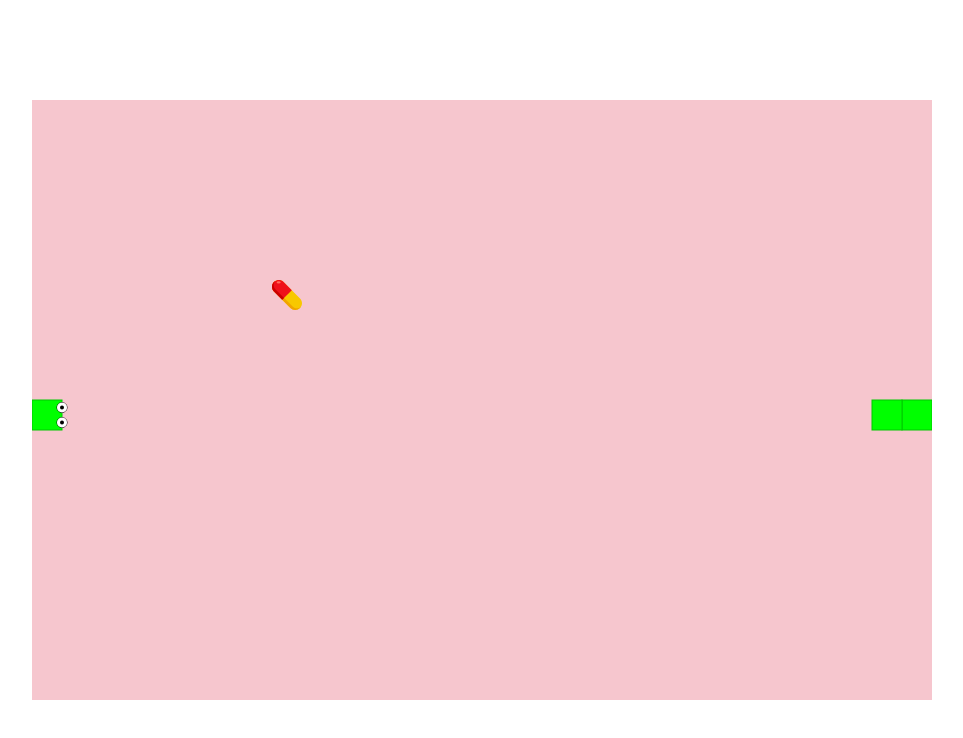
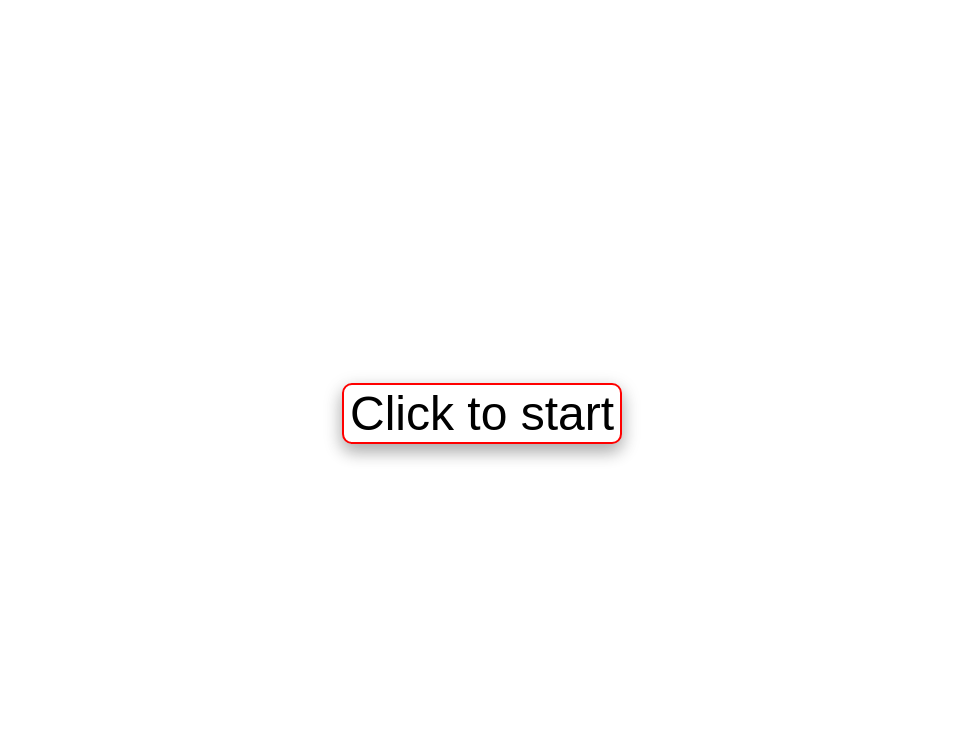
Before and after one commit to kgalushchak/evo-ts-bootcamp, a React (Create React App) app in the folder course-project/: page / in a window 1280 px wide. Shown: the top 738 px of the page, without its empty margins (158-1121 px from the left). Built offline with nearby package versions, Linux system fonts and the light colour scheme.

Commit message:
Implement "click to start" functionality and some minor refactoring

```diff
--- a/course-project/src/App.css
+++ b/course-project/src/App.css
@@ -13,13 +13,21 @@ canvas {
   right: 0;
 }
 
-#game-status {
-  font-size: 5em;
+#game-status-container {
+  display: flex;
+  align-items: center;
+  justify-content: center;
+  height: 100vh;
+}
+
+#game-status p {
+  margin: 1px;
+}
+
+#status-text {
+  font-size: 5rem;
   font-weight: bolder;
   color: red;
-  height: 100vh;
-  line-height: 100vh;
-  text-align: center;
   animation: gameOverKeyFrames 4s infinite;
 }
 
@@ -34,3 +42,19 @@ canvas {
     color: red;
   }
 }
+
+#start-btn {
+  font-size: 5rem;
+}
+
+button {
+  font-size: 3rem;
+  border-radius: 10px;
+  border: 2px solid red;
+  background-color: white;
+  box-shadow: 0 8px 16px 0 rgba(0,0,0,0.2), 0 6px 20px 0 rgba(0,0,0,0.19);
+}
+
+button:hover {
+  box-shadow: 0 12px 16px 0 rgba(0,0,0,0.3), 0 17px 50px 0 rgba(0,0,0,0.19);
+}
--- a/course-project/src/App.tsx
+++ b/course-project/src/App.tsx
@@ -1,13 +1,13 @@
 import React from 'react';
 import './App.css';
-import Canvas from './Canvas';
+import Canvas from './components/Canvas';
 import {useStore} from './GameStore';
 import {useEventListener} from './utils/hooks';
 import {Directions, Keys} from './Keys';
 import {observer} from 'mobx-react-lite';
 
 const App = observer(() => {
-  const store = useStore('Game');
+  const {draw, HEIGHT, WIDTH, setDirection} = useStore('Game');
 
   const handler =
     (e: KeyboardEvent) => {
@@ -16,14 +16,14 @@ const App = observer(() => {
         return false;
       }
       const selectedDirection = Directions.get(Keys[e.code as keyof typeof Keys])!;
-      store.setDirection(selectedDirection);
+      setDirection(selectedDirection);
     };
 
   useEventListener(handler);
 
   return (
     <div className="App">
-      <Canvas draw={store.draw} id="game-canvas" height={store.HEIGHT.toString()} width={store.WIDTH.toString()}/>
+      <Canvas draw={draw} id="game-canvas" height={HEIGHT.toString()} width={WIDTH.toString()}/>
     </div>
   );
 });
--- a/course-project/src/GameStore.ts
+++ b/course-project/src/GameStore.ts
@@ -5,7 +5,7 @@ import {
   changeDirection,
   getEyesPosition,
   getFood,
-  getFoodPosition,
+  getFoodPosition, getInitialSnakePosition,
   isCollisionWithTail,
   isFoodEaten,
   moveSnake
@@ -20,23 +20,21 @@ class GameStore {
   HEIGHT = 600;
   STEP = 30;
   moveTimeout = 500;
-  gameStatus: GameStatus = GameStatus.ACTIVE;
+  gameStatus: GameStatus = GameStatus.NOT_STARTED;
   direction: Direction = Direction.RIGHT;
-  snake:  Snake = [
-    {x: this.WIDTH/2, y: this.HEIGHT/2},
-    {x: this.WIDTH/2 - this.STEP, y: this.HEIGHT/2},
-    {x: this.WIDTH/2 - 2 * this.STEP, y: this.HEIGHT/2}
-  ];
+  snake:  Snake = getInitialSnakePosition(this.WIDTH, this.HEIGHT, this.STEP);
   foodPosition: Position = getFoodPosition(this.WIDTH, this.HEIGHT, this.STEP);
   food = getFood();
 
   constructor() {
     makeAutoObservable(this, {
       setDirection: action.bound,
+      setGameStatus: action.bound,
       draw: action.bound,
       drawSnake: action.bound,
       drawFood: action.bound,
-      move: action.bound
+      move: action.bound,
+      resetGame: action.bound
     });
   }
 
@@ -46,6 +44,10 @@ class GameStore {
     if ((this.direction === Direction.UP || this.direction === Direction.DOWN)
       && (direction === Direction.UP || direction === Direction.DOWN)) return;
     this.direction = direction;
+  }
+
+  setGameStatus(gameStatus: GameStatus) {
+    this.gameStatus = gameStatus;
   }
 
   draw(context: CanvasRenderingContext2D) {
@@ -110,6 +112,15 @@ class GameStore {
       this.gameStatus = GameStatus.ENDED;
     }
   }
+
+  resetGame() {
+    this.gameStatus = GameStatus.ACTIVE;
+    this.moveTimeout = 500;
+    this.direction = Direction.RIGHT;
+    this.snake = getInitialSnakePosition(this.WIDTH, this.HEIGHT, this.STEP);
+    this.foodPosition = getFoodPosition(this.WIDTH, this.HEIGHT, this.STEP);
+    this.food = getFood();
+  }
 }
 
 export const { StoreProvider, useStore } = createContext({
--- a/course-project/src/Canvas.tsx
+++ b/course-project/src/components/Canvas.tsx
@@ -1,7 +1,9 @@
 import React, {CSSProperties, useEffect, useRef} from 'react';
 import {observer} from 'mobx-react-lite';
-import {useStore} from './GameStore';
-import {GameStatus} from './types';
+import {useStore} from '../GameStore';
+import {GameStatus} from '../types';
+import GameOverScreen from './GameOverScreen';
+import StartScreen from './StartScreen';
 
 interface CanvasProps {
   id: string,
@@ -29,13 +31,15 @@ const Canvas = observer((props: CanvasProps) => {
     return () => clearInterval(intervalId);
   }, [draw, gameStatus, moveTimeout]);
 
-  if (gameStatus !== GameStatus.ENDED) {
+  if (gameStatus === GameStatus.ACTIVE) {
     const style: CSSProperties = {
       lineHeight: props.height,
     };
     return <canvas ref={canvasRef} style={style} {...rest}/>;
+  } else if (gameStatus === GameStatus.ENDED) {
+    return <GameOverScreen/>;
   } else {
-    return <div id="game-status">Game Over!</div>;
+    return <StartScreen/>;
   }
 });
 
--- /dev/null
+++ b/course-project/src/components/GameOverScreen.tsx
@@ -0,0 +1,16 @@
+import React from 'react';
+import {observer} from 'mobx-react-lite';
+import StartButton from './StartButton';
+
+const GameOverScreen: React.FC = observer(() => {
+  return (
+    <div id="game-status-container">
+      <div id="game-status">
+        <p id="status-text">Game Over!</p>
+        <p id="start-btn"><StartButton/></p>
+      </div>
+    </div>
+  );
+});
+
+export default GameOverScreen;
--- /dev/null
+++ b/course-project/src/components/StartButton.tsx
@@ -0,0 +1,12 @@
+import React from 'react';
+import {observer} from 'mobx-react-lite';
+import {useStore} from '../GameStore';
+
+const StartButton = observer(() => {
+  const {resetGame} = useStore('Game');
+
+  return <button onClick={() => resetGame()}>Click to start</button>; //TODO make it work
+
+});
+
+export default StartButton;
--- /dev/null
+++ b/course-project/src/components/StartScreen.tsx
@@ -0,0 +1,15 @@
+import React from 'react';
+import {observer} from 'mobx-react-lite';
+import StartButton from './StartButton';
+
+const StartScreen: React.FC = observer(() => {
+  return (
+    <div id="game-status-container">
+      <div id="game-status">
+        <p id="start-btn"><StartButton/></p>
+      </div>
+    </div>
+  );
+});
+
+export default StartScreen;
--- a/course-project/src/gameCalculations.ts
+++ b/course-project/src/gameCalculations.ts
@@ -3,6 +3,14 @@ import {food} from './food';
 
 const LEFT_EYE_INDENT = 0.25;
 const RIGHT_EYE_INDENT = 0.75;
+
+export const getInitialSnakePosition = (width: number, height: number, step: number): Snake => {
+  return [
+    {x: width/2, y: height/2},
+    {x: width/2 - step, y: height/2},
+    {x: width/2 - 2 * step, y: height/2}
+  ];
+};
 
 export const getEyesPosition = (
   direction: Direction,
```
